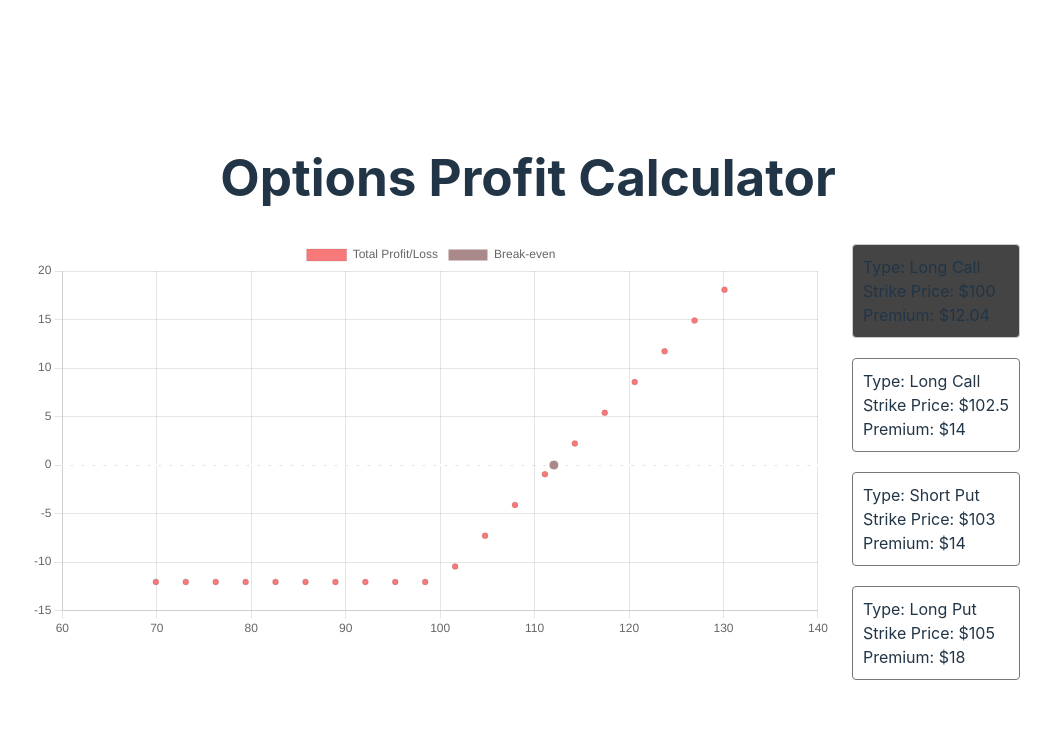
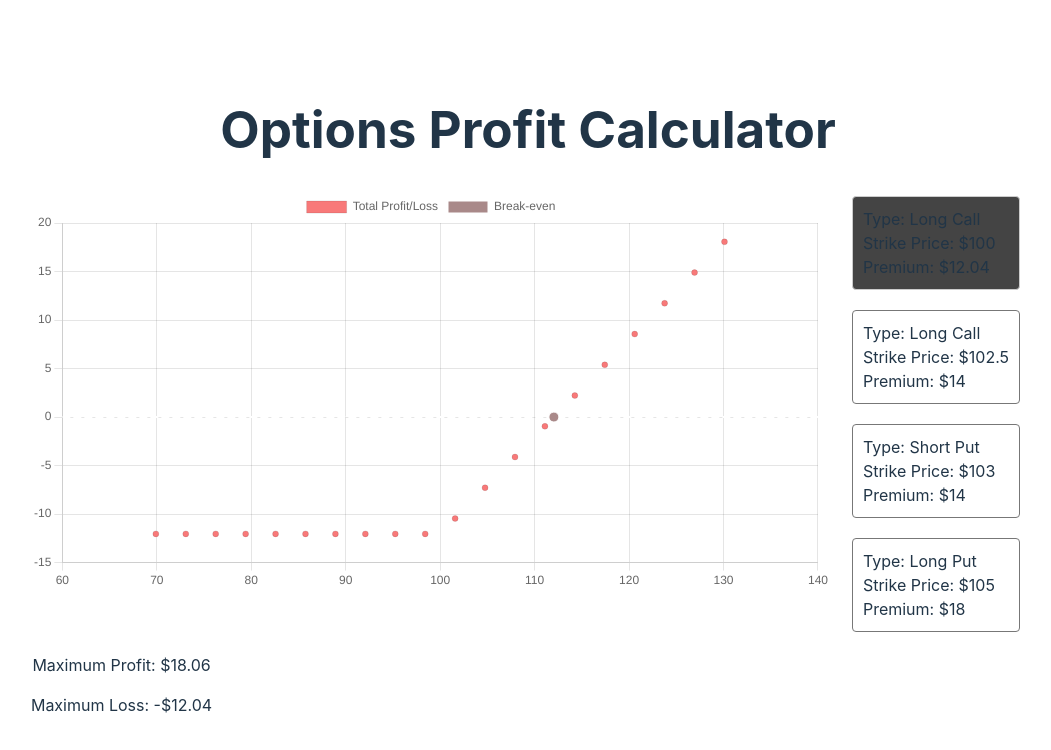
Before and after one commit to ChristopherWirtOfficial/aries-vue3-challenge, a Vue app: page / in a window 1280 px wide. Shown: the top 750 px of the page, without its empty margins (112-1163 px from the left). Built offline with nearby package versions, Linux system fonts and the light colour scheme.

Commit message:
Max Profit/Loss
Not my favorite way to display information, but the better way is to just use the graph, which already exists

```diff
--- a/src/components/OptionsProfitCalculator.vue
+++ b/src/components/OptionsProfitCalculator.vue
@@ -8,6 +8,11 @@ import OptionCard from './OptionCard.vue';
 const props = defineProps<{
     optionsData: OptionsData[],
 }>();
+
+const currencyFormatter = new Intl.NumberFormat('en-US', {
+  style: 'currency',
+  currency: 'USD',
+});
 
 const chartOptions = {
     responsive: true,
@@ -117,6 +122,14 @@ const breakEvenPoints = computed(() => {
     return bePoints;
 });
 
+const maxProfit = computed(() => {
+    return Math.max(...profitLossValues.value);
+});
+
+const maxLoss = computed(() => {
+    return Math.min(...profitLossValues.value);
+});
+
 
 const chartData = computed(() => ({
     datasets: [{
@@ -137,7 +150,7 @@ const chartData = computed(() => ({
         border: '3px',
         borderColor: 'white',
         pointRadius: 5
-    }
+    },
 ],
 }));
 
@@ -165,6 +178,10 @@ const chartData = computed(() => ({
             </div>
         </div>
     </div>
+    <div class='max-profit-loss'>
+        <p>Maximum Profit: {{ currencyFormatter.format(maxProfit) }}</p>
+        <p>Maximum Loss: {{ currencyFormatter.format(maxLoss) }}</p>
+    </div>
 </template>
 
 <style scoped>
@@ -174,4 +191,8 @@ const chartData = computed(() => ({
     flex-direction: column;
     gap: 10px;
 }
+
+.max-profit-loss {
+    width: fit-content;
+}
 </style>
```
